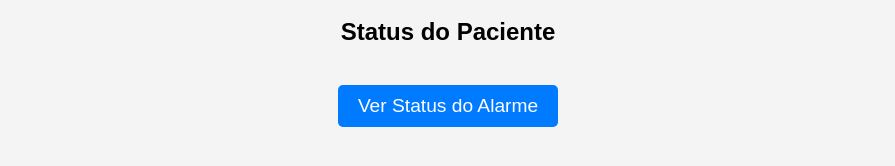
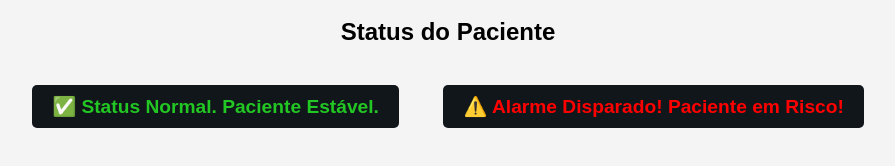
Before and after one commit to murilocapp/ESZB026-17-7-2024C, a plain HTML site: page projeto/web/index.html in a window 1280 px wide. Shown: the part 334-500 px from the top of the page, without its empty margins (192-1087 px from the left). Drawn offline with Linux system fonts and the light colour scheme.

Commit message:
ajuste na página

```diff
--- a/projeto/web/index.html
+++ b/projeto/web/index.html
@@ -16,19 +16,17 @@
             height: auto;
             margin: 20px 0;
         }
-        .link-alarme {
+        .status {
             font-size: 1.2em;
             margin: 20px;
             display: inline-block;
             padding: 10px 20px;
-            background-color: #007BFF;
+            background-color: #11161b;
             color: white;
             text-decoration: none;
             border-radius: 5px;
         }
-        .link-alarme:hover {
-            background-color: #0056b3;
-        }
+
     </style>
 </head>
 <body>
@@ -40,6 +38,7 @@
     <img src="/graficos/dispersao.png" alt="Gráfico de Dispersão">
 
     <h2>Status do Paciente</h2>
-    <a href="/alarme.html" class="link-alarme">Ver Status do Alarme</a>
+    <div class="status" style="color: rgb(35, 199, 35); font-weight: bold;">✅ Status Normal. Paciente Estável.</div>
+    <div class="status" style="color: red; font-weight: bold;">⚠️ Alarme Disparado! Paciente em Risco!</div>
 </body>
 </html>
```
Also changed, not shown: projeto/web/alarme.html (deleted, +0 -16 lines), 1 other file.
